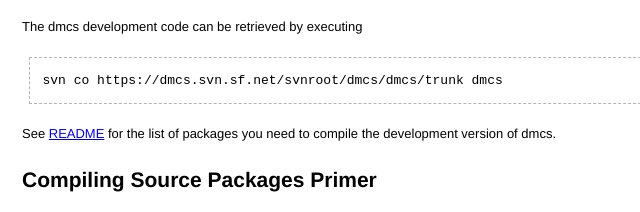
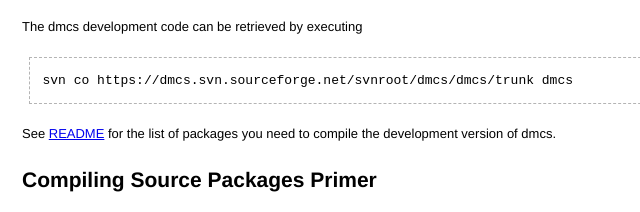
Before and after one commit to DistributedMCS/dmcs-website, a plain HTML site: page download.html in a window 1280 px wide. Shown: the part 172-384 px from the top of the page, 148-788 px from the left. Drawn offline with Linux system fonts and the light colour scheme.

Commit message:
Fix checkout SVN URL.

```diff
--- a/download.html
+++ b/download.html
@@ -62,7 +62,7 @@
 
       <p>The dmcs development code can be retrieved by executing</p>
 
-      <pre>svn co https://dmcs.svn.sf.net/svnroot/dmcs/dmcs/trunk dmcs</pre>
+      <pre>svn co https://dmcs.svn.sourceforge.net/svnroot/dmcs/dmcs/trunk dmcs</pre>
 
       <p>
 	See <a href="http://dmcs.svn.sourceforge.net/viewvc/dmcs/dmcs/trunk/README?view=markup">README</a>
```
